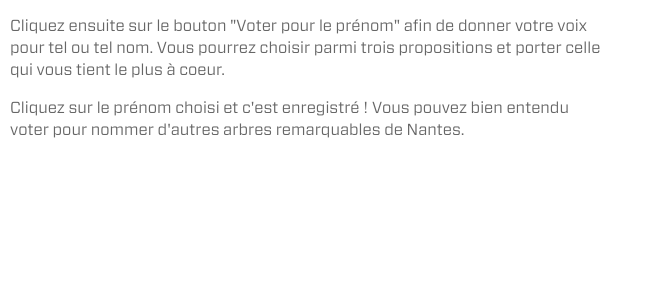
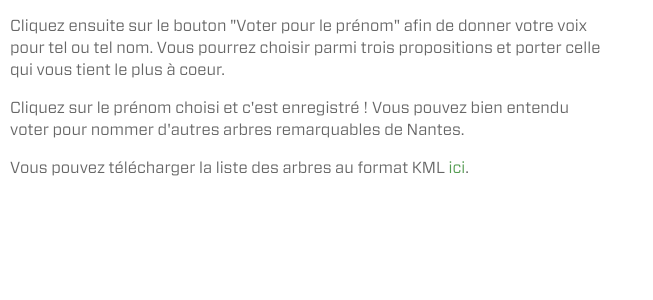
Before and after one commit to pabluk/arbor, a Django app: page /aide/ in a window 1280 px wide. Shown: the part 292-592 px from the top of the page, without its empty margins (0-653 px from the left). Run offline with Django 3.2, Linux system fonts and the light colour scheme; some web fonts are replaced.

Commit message:
Link to export view

```diff
--- a/arbor/templates/help.html
+++ b/arbor/templates/help.html
@@ -41,7 +41,9 @@
             <p>
             Cliquez sur le prénom choisi et c'est enregistré ! Vous pouvez bien entendu voter pour nommer d'autres arbres remarquables de Nantes.
 			</p>
-
+             <p>
+            Vous pouvez télécharger la liste des arbres au format KML <a href="{% url export %}">ici</a>.
+			</p>
         </div>
 	</div>
 </body>
```
